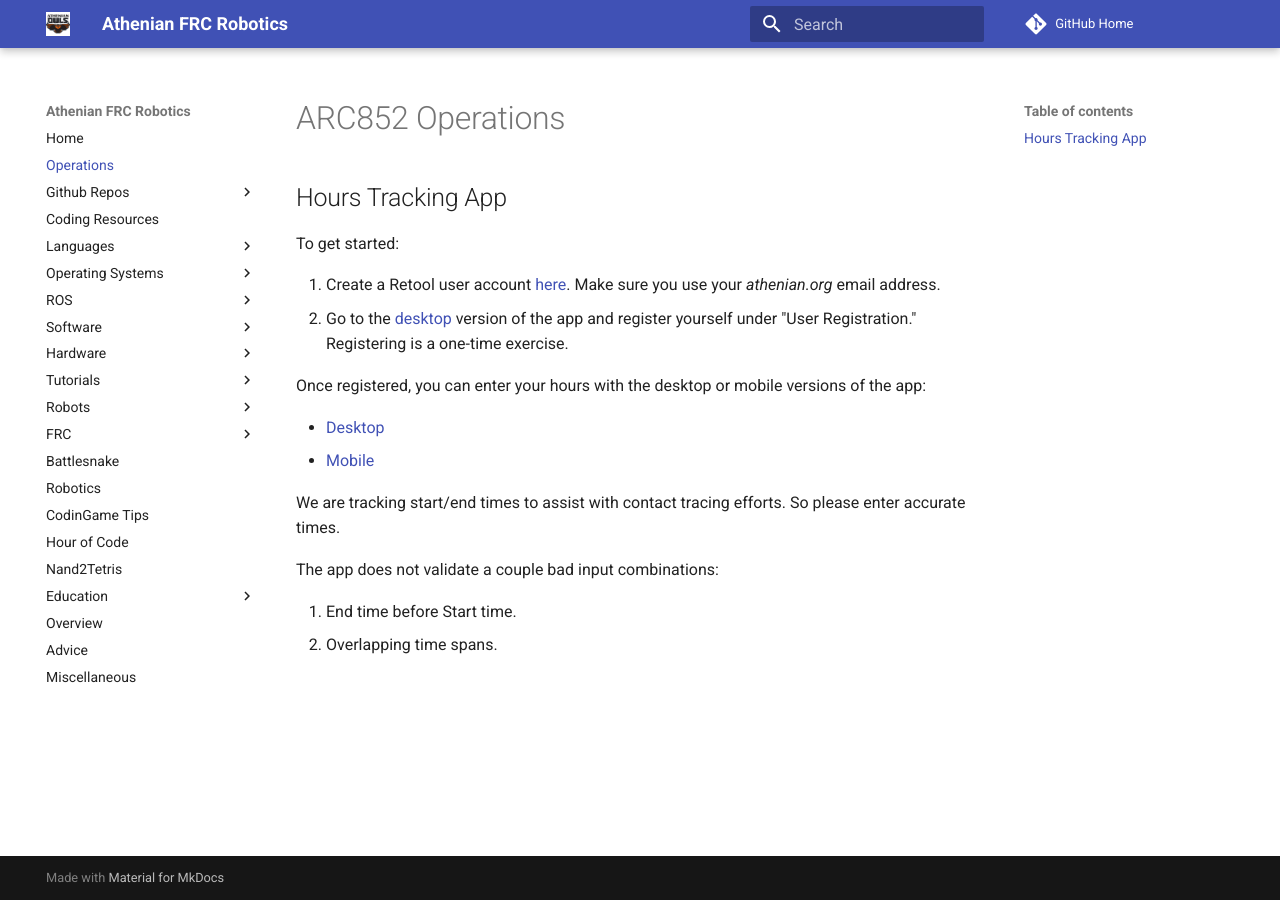
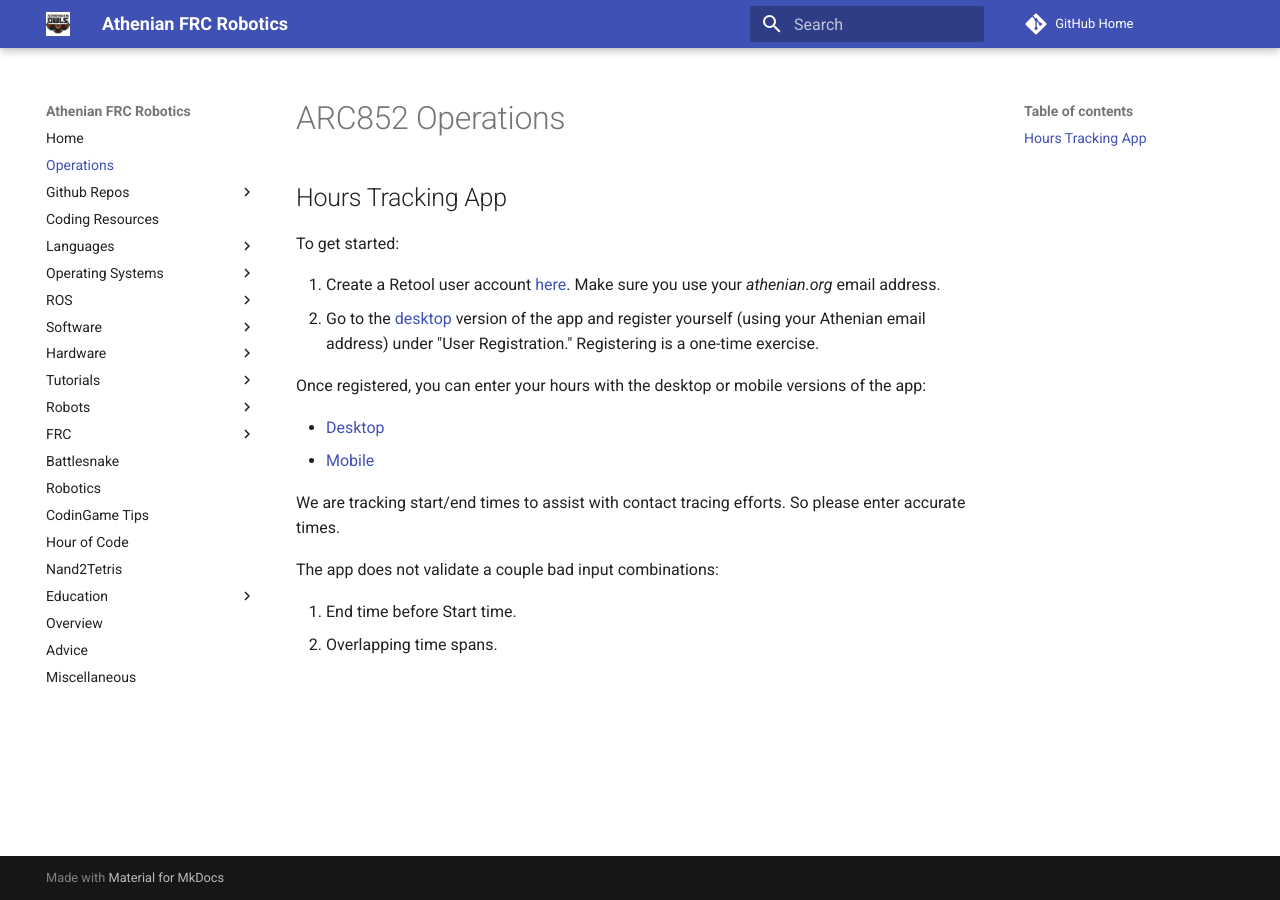
Before and after one commit to athenian-robotics/athenian-robotics-mkdocs, an MkDocs documentation site: the page built from docs/operations.md, in a window 1280 px wide. Built offline with MkDocs 1.6.1 and Material for MkDocs 9.7.7, drawn with Linux system fonts in a browser that asks for light colours; comment, search, counter and statistics services are not loaded.

Commit message:
Update docs

```diff
--- a/docs/operations.md
+++ b/docs/operations.md
@@ -7,7 +7,8 @@ To get started:
 1. Create a Retool user account [here](https://login.retool.com/auth/signup). Make sure you use your *athenian.org*
    email address.
 2. Go to the [desktop](https://arc852.retool.com/apps/9ce8de80-23e6-11ec-9300-8b0f50e651e0/User%20Registration#)
-   version of the app and register yourself under "User Registration." Registering is a one-time exercise.
+   version of the app and register yourself (using your Athenian email address) under "User Registration." Registering
+   is a one-time exercise.
 
 Once registered, you can enter your hours with the desktop or mobile versions of the app:
 
```
